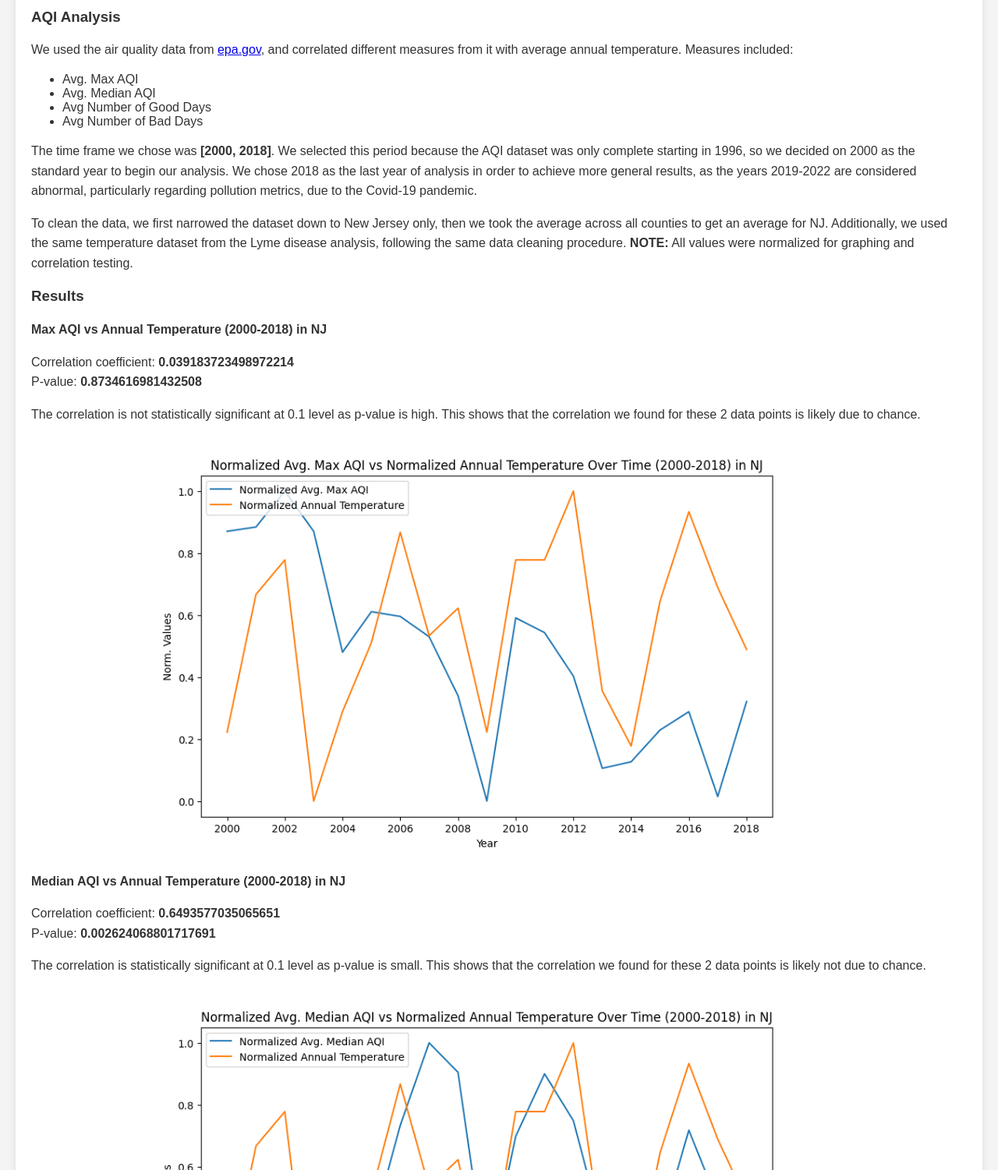
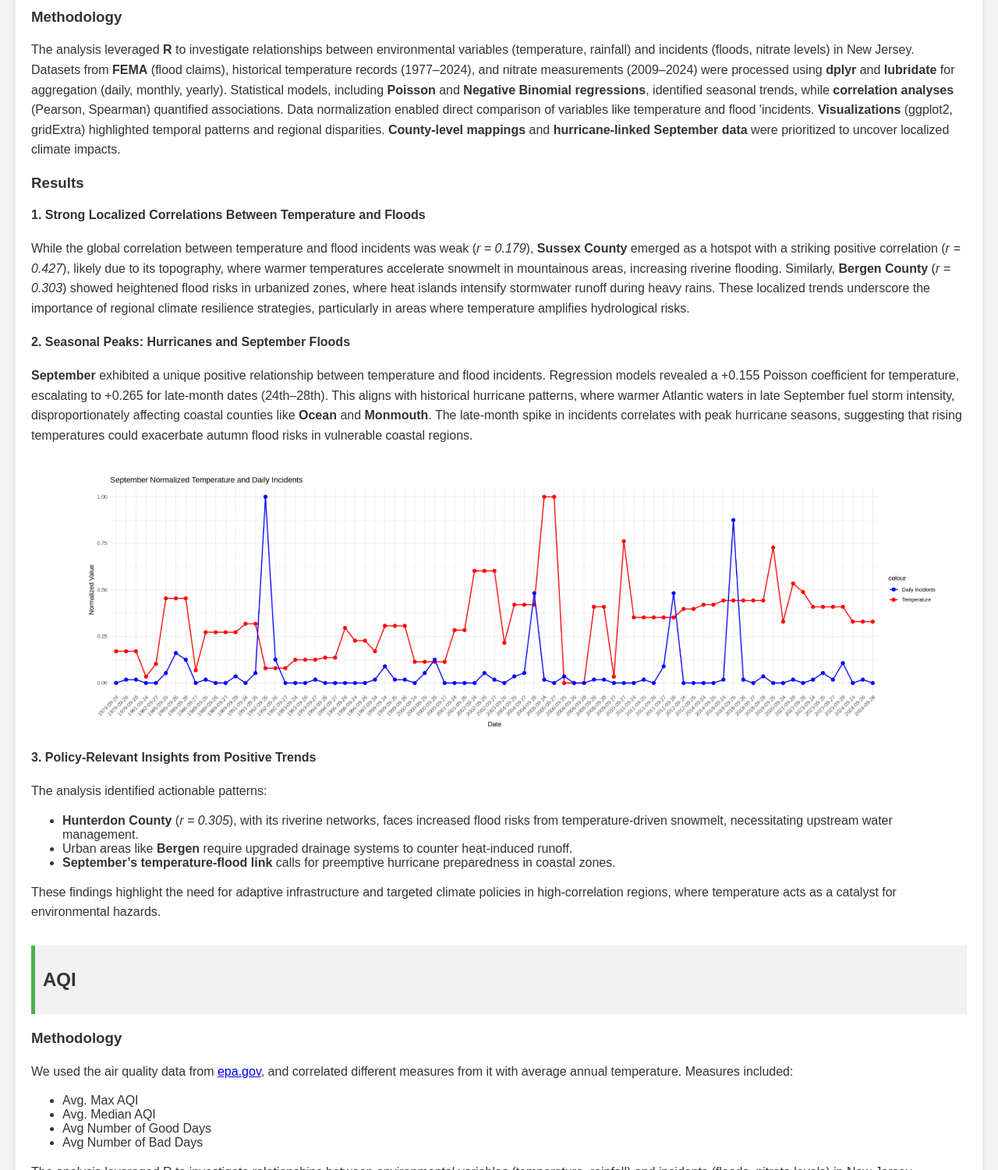
Before and after one commit to nooralamOS/climate-dashboard, a plain HTML site: page index.html in a window 1280 px wide. Shown: the part 2340-3841 px from the top of the page at 78% size. Drawn offline with Linux system fonts and the light colour scheme.

Commit message:
Update index.html

```diff
--- a/index.html
+++ b/index.html
@@ -129,8 +129,60 @@
         <h2>Water Contamination</h2>
     </section>
     <div class="content">
+
+        <h3>Methodology</h3>
+        <p>The analysis leveraged <strong>R</strong> to investigate relationships between environmental variables (temperature,
+            rainfall) and incidents (floods, nitrate levels) in New Jersey. Datasets from <strong>FEMA</strong> (flood claims),
+            historical temperature records (1977–2024), and nitrate measurements (2009–2024) were processed using <strong>dplyr</strong>
+            and <strong>lubridate</strong> for aggregation (daily, monthly, yearly). Statistical models, including <strong>Poisson</strong>
+            and <strong>Negative Binomial regressions</strong>, identified seasonal trends, while <strong>correlation analyses</strong>
+            (Pearson, Spearman) quantified associations. Data normalization enabled direct comparison of variables like temperature and flood
+            'incidents. <strong>Visualizations</strong> (ggplot2, gridExtra) highlighted temporal patterns and regional disparities. <strong>County-level
+                mappings</strong> and <strong>hurricane-linked September data</strong> were prioritized to uncover localized climate impacts.</p>
+
+        <h3>Results</h3>
+
+        <h4>1. Strong Localized Correlations Between Temperature and Floods</h4>
+        <p>While the global correlation between temperature and flood incidents was weak (<em>r = 0.179</em>), <strong>Sussex
+            County</strong> emerged as a hotspot with a striking positive correlation (<em>r = 0.427</em>), likely due to its
+            topography, where warmer temperatures accelerate snowmelt in mountainous areas, increasing riverine flooding.
+            Similarly, <strong>Bergen County</strong> (<em>r = 0.303</em>) showed heightened flood risks in urbanized zones,
+            where heat islands intensify stormwater runoff during heavy rains. These localized trends underscore the importance
+            of regional climate resilience strategies, particularly in areas where temperature amplifies hydrological risks.</p>
+
+        <h4>2. Seasonal Peaks: Hurricanes and September Floods</h4>
+        <p><strong>September</strong> exhibited a unique positive relationship between temperature and flood incidents.
+            Regression models revealed a +0.155 Poisson coefficient for temperature, escalating to +0.265 for late-month dates
+            (24th–28th). This aligns with historical hurricane patterns, where warmer Atlantic waters in late September
+            fuel storm intensity, disproportionately affecting coastal counties like <strong>Ocean</strong> and <strong>Monmouth</strong>.
+            The late-month spike in incidents correlates with peak hurricane seasons, suggesting that rising temperatures could exacerbate
+            autumn flood risks in vulnerable coastal regions.</p>
+
+        <img src="https://github.com/nooralamOS/climate-dashboard/raw/main/image7.png" alt="Normalized Comparison of Lyme Disease and Temperature" style="width: 100%; max-width: 1100px; margin-top: 20px; margin-left: 70px;">
+
+        <h4>3. Policy-Relevant Insights from Positive Trends</h4>
+        <p>The analysis identified actionable patterns:</p>
+        <ul>
+            <li><strong>Hunterdon County</strong> (<em>r = 0.305</em>), with its riverine networks, faces increased flood risks
+                from temperature-driven snowmelt, necessitating upstream water management.</li>
+            <li>Urban areas like <strong>Bergen</strong> require upgraded drainage systems to counter heat-induced runoff.</li>
+            <li><strong>September’s temperature-flood link</strong> calls for preemptive hurricane preparedness in coastal zones.</li>
+        </ul>
+
+<p>These findings highlight the need for adaptive infrastructure and targeted climate policies in high-correlation regions,
+    where temperature acts as a catalyst for environmental hazards.</p>
+
+
+
+    </div>
+
+    <section class="section-title">
+        <h2>AQI</h2>
+    </section>
+    <div class="content">
         <p>
-            <h3>AQI Analysis</h3>
+
+            <h3> Methodology </h3>
 
             <p>We used the air quality data from <a href="https://www.epa.gov/" target="_blank">epa.gov</a>, and
                 correlated different measures from it with average annual temperature. Measures included:</p>
@@ -140,6 +192,18 @@
                 <li>Avg Number of Good Days</li>
                 <li>Avg Number of Bad Days</li>
             </ul>
+
+            <p> The analysis leveraged R to investigate relationships between environmental
+                     variables (temperature, rainfall) and incidents (floods, nitrate levels) in New Jersey.
+                     Datasets from FEMA (flood claims), historical temperature records (1977–2024), and nitrate
+                     measurements (2009–2024) were processed using dplyr and lubridate for
+                     aggregation (daily, monthly, yearly). Statistical models, including Poisson and Negative Binomial
+                      regressions, identified seasonal trends, while correlation analyses (Pearson, Spearman) quantified associations.
+                      Data normalization enabled direct comparison of variables like temperature and flood incidents.
+                      Visualizations (ggplot2, gridExtra) highlighted temporal patterns and regional disparities.
+                      County-level mappings and hurricane-linked September data were prioritized to uncover localized climate impacts. </p>
+
+
 
             <p>The time frame we chose was <strong>[2000, 2018]</strong>. We selected this period because the AQI dataset
                 was only complete starting in 1996, so we decided on 2000 as the standard year to begin our analysis. We chose
@@ -156,7 +220,8 @@
             <p>Correlation coefficient: <strong>0.039183723498972214</strong><br>
             P-value: <strong>0.8734616981432508</strong></p>
             <p>
-                The correlation is not statistically significant at 0.1 level as p-value is high. This shows that the correlation we found for these 2 data points is likely due to chance.
+                The correlation is not statistically significant at 0.1 level as p-value is high.
+                This shows that the correlation we found for these 2 data points is likely due to chance.
             </p>
 
             <img src="https://github.com/nooralamOS/climate-dashboard/raw/main/image4.png" alt="Normalized Comparison of Lyme Disease and Temperature" style="width: 100%; max-width: 800px; margin-top: 20px; margin-left: 160px;">
@@ -167,7 +232,8 @@
             <p>Correlation coefficient: <strong>0.6493577035065651</strong><br>
             P-value: <strong>0.002624068801717691</strong></p>
             <p>
-                The correlation is statistically significant at 0.1 level as p-value is small. This shows that the correlation we found for these 2 data points is likely not due to chance.
+                The correlation is statistically significant at 0.1 level as p-value is small.
+                This shows that the correlation we found for these 2 data points is likely not due to chance.
             </p>
 
             <img src="https://github.com/nooralamOS/climate-dashboard/raw/main/image2.png" alt="Normalized Comparison of Lyme Disease and Temperature" style="width: 100%; max-width: 800px; margin-top: 20px; margin-left: 160px;">
@@ -186,7 +252,8 @@
             <p><strong>Bad days</strong> are aggregated as unhealthy for sensitive days + unhealthy days + very unhealthy days + hazardous days.</p>
             <p><strong>Correlation coefficient:</strong> 0.16117103250136192<br>
             <strong>P-value:</strong> 0.5097897959987064</p>
-            <p>The correlation is not statistically significant at the 0.1 level as the p-value is high. This means that our correlation here is likely due to chance and not a real effect.</p>
+            <p>The correlation is not statistically significant at the 0.1 level as the p-value is high.
+                This means that our correlation here is likely due to chance and not a real effect.</p>
 
             <img src="https://github.com/nooralamOS/climate-dashboard/raw/main/image1.png" alt="Normalized Comparison of Lyme Disease and Temperature" style="width: 100%; max-width: 800px; margin-top: 20px; margin-left: 160px;">
 
@@ -228,9 +295,24 @@
                         <td>0.51</td>
                     </tr>
                 </table>
-                <p>The results showed mixed correlations. For instance, the Median AQI and Avg Pct Good Days were statistically significant, while others were not.</p>
+                <p>The results showed mixed correlations. For instance,
+                    the Median AQI and Avg Pct Good Days were statistically significant, while others were not.</p>
             </div>
         </div>
+
+        <p>
+            Finally, one last thing we created was a Dynamic Panel Model to predict a crude asthma
+            rate (percentage) for all the different counties in NJ based on different features like AQI,
+            smoking rates, and previous asthma rates. We discovered that the data available county-wise is
+            extremely scarce, and we managed to only find around 11 years of data for each county.
+            Due to this, our results cannot be considered reliable as the p-value for the model overall was much
+            higher than expected.
+        </p>
+
+        <p>Here are the results of the test:</p>
+
+        <img src="https://github.com/nooralamOS/climate-dashboard/raw/main/image8.png" alt="Normalized Comparison of Lyme Disease and Temperature" style="width: 100%; max-width: 800px; margin-top: 20px; margin-left: 160px;">
+
 
         </p>
     </div>
```
